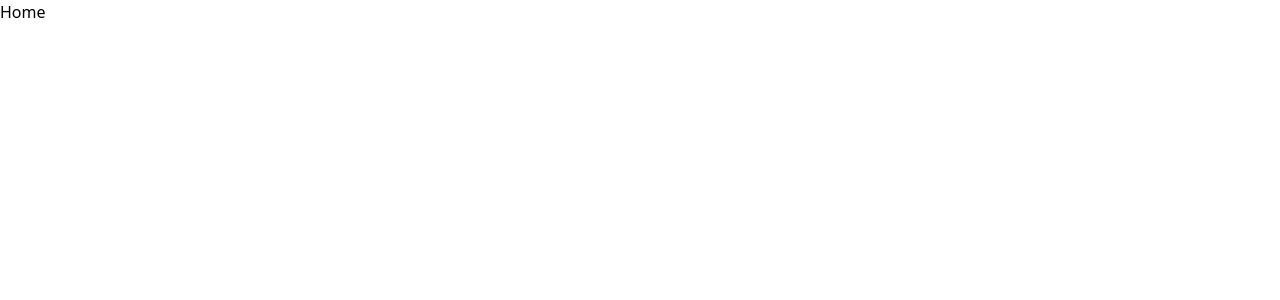
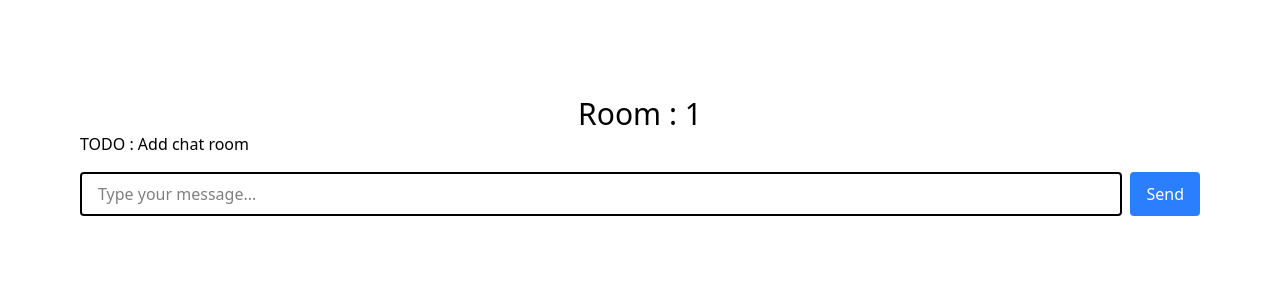
Before and after one commit to KrisD23/nextjs-chatroom-socket, a Next.js app: page / in a window 1280 px wide. Shown: the top 300 px of the page. Built offline with nearby package versions, Linux system fonts and the light colour scheme.

Commit message:
basic chat structure

```diff
--- a/app/page.tsx
+++ b/app/page.tsx
@@ -1,7 +1,18 @@
+"use client";
+import ChatForm from "@/components/ChatForm";
 import React from "react";
 
 const Home = () => {
-  return <div>Home</div>;
+  const handleSendMessage = (message: string) => console.log(message);
+  return (
+    <div className="flex mt-24 justify-center w-full flex-col px-20">
+      <div className="text-center">
+        <h1 className="text-3xl">Room : 1</h1>
+      </div>
+      <div>TODO : Add chat room</div>
+      <ChatForm onSendMessage={handleSendMessage} />
+    </div>
+  );
 };
 
 export default Home;
--- /dev/null
+++ b/components/ChatForm.tsx
@@ -0,0 +1,40 @@
+"use client";
+import React, { useState } from "react";
+
+const ChatForm = ({
+  onSendMessage,
+}: {
+  onSendMessage: (message: string) => void;
+}) => {
+  const [message, setMessage] = useState("");
+
+  const handleSubmit = (e: React.FormEvent<HTMLFormElement>) => {
+    e.preventDefault();
+    if (message.trim() !== "") {
+      onSendMessage(message);
+      setMessage("");
+    }
+  };
+
+  return (
+    <form onSubmit={handleSubmit} className="flex gap-2 mt-4">
+      <input
+        onChange={(e) => {
+          setMessage(e.target.value);
+        }}
+        value={message}
+        type="text"
+        className="px-4 py-2 rounded border-2 flex-1"
+        placeholder="Type your message..."
+      />
+      <button
+        type="submit"
+        className="bg-blue-500 text-white px-4 py-2 rounded"
+      >
+        Send
+      </button>
+    </form>
+  );
+};
+
+export default ChatForm;
```
